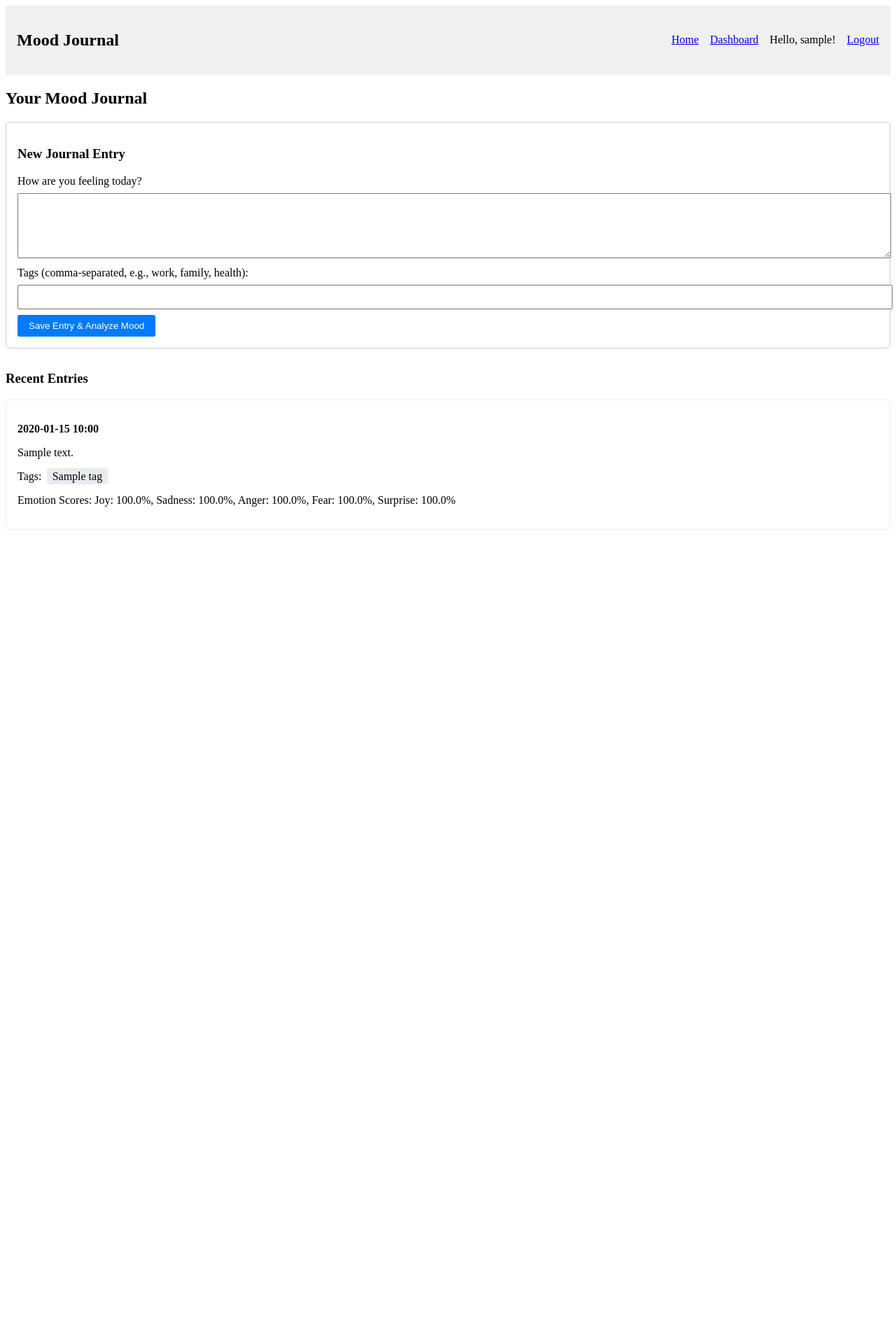
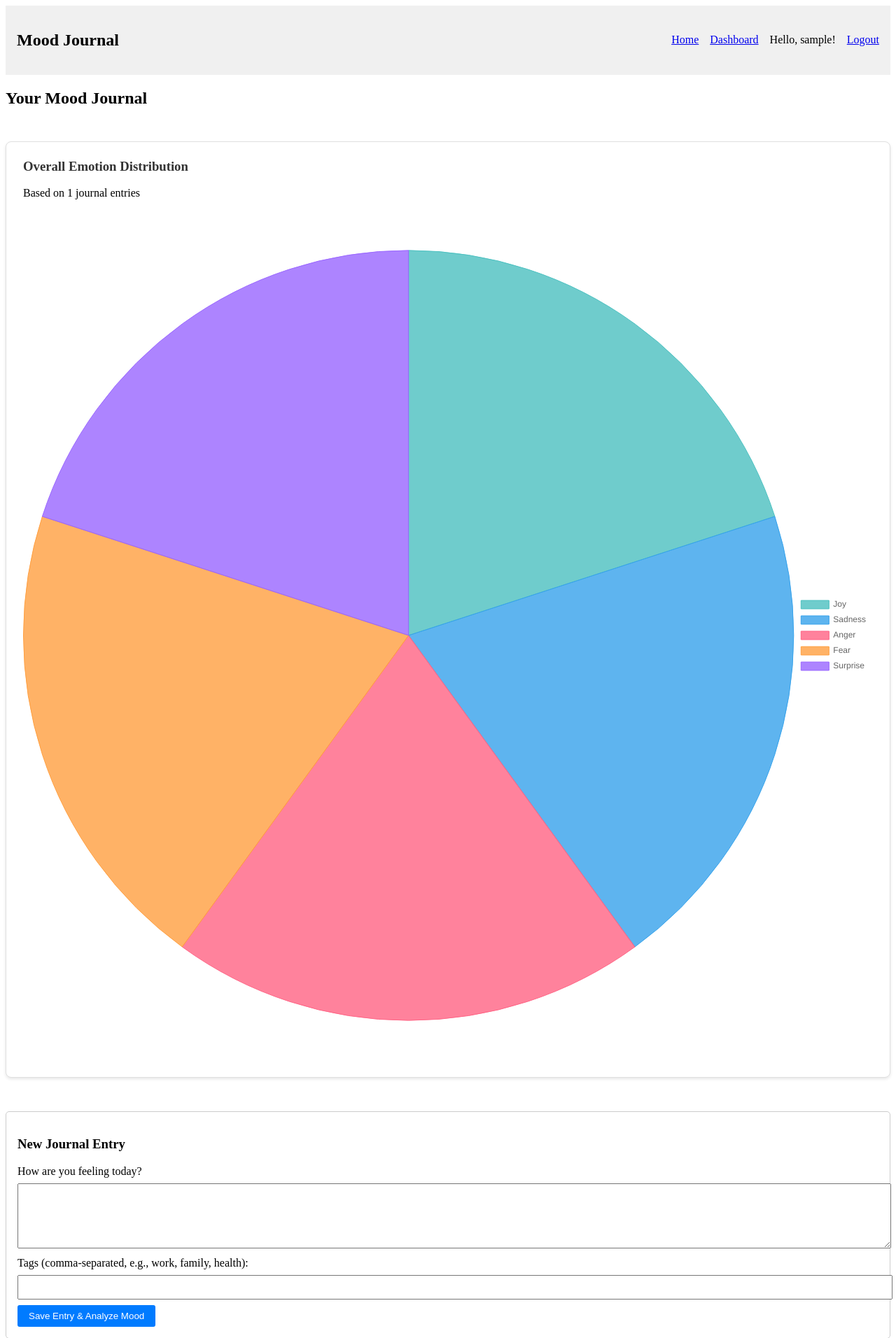
Before and after one commit to SundayMapunda/Mood-Journal-Hackathon, a Flask app: page /dashboard in a window 1280 px wide. Shown: the top 1912 px of the page at 70% size. Before the commit the page ends 757 px from the top, so only its background shows below. Run offline with Flask 3, Linux system fonts and the light colour scheme; a user stored in the database is signed in; tables that the repository leaves empty hold one stand-in row (values such as "Sample post").

Commit message:
added charts for mood trends

```diff
--- a/app/routes.py
+++ b/app/routes.py
@@ -166,7 +166,7 @@ def dashboard():
                               .order_by(Entry.date_created.desc())\
                               .limit(5).all()
 
-    # Get data for the chart - last 7 days of emotion scores
+    # Get data for the line chart - last 7 days of emotion scores
     import datetime
     seven_days_ago = datetime.datetime.utcnow() - datetime.timedelta(days=7)
 
@@ -194,6 +194,36 @@ def dashboard():
             fear_scores.append(round(entry.emotion_score.fear * 100, 1))
             surprise_scores.append(round(entry.emotion_score.surprise * 100, 1))
 
+    # NEW: Calculate emotion distribution for pie chart
+    all_entries = Entry.query\
+        .options(db.joinedload(Entry.emotion_score))\
+        .filter(Entry.user_id == current_user.id)\
+        .all()
+
+    emotion_totals = {
+        'joy': 0,
+        'sadness': 0,
+        'anger': 0,
+        'fear': 0,
+        'surprise': 0
+    }
+
+    entry_count = 0
+    for entry in all_entries:
+        if entry.emotion_score:
+            entry_count += 1
+            emotion_totals['joy'] += entry.emotion_score.joy
+            emotion_totals['sadness'] += entry.emotion_score.sadness
+            emotion_totals['anger'] += entry.emotion_score.anger
+            emotion_totals['fear'] += entry.emotion_score.fear
+            emotion_totals['surprise'] += entry.emotion_score.surprise
+
+    # Calculate average percentages
+    emotion_distribution = {}
+    if entry_count > 0:
+        for emotion, total in emotion_totals.items():
+            emotion_distribution[emotion] = round((total / entry_count) * 100, 1)
+
     return render_template('dashboard.html',
                          entries=recent_entries,
                          dates=dates,
@@ -201,7 +231,9 @@ def dashboard():
                          sadness_scores=sadness_scores,
                          anger_scores=anger_scores,
                          fear_scores=fear_scores,
-                         surprise_scores=surprise_scores)
+                         surprise_scores=surprise_scores,
+                         emotion_distribution=emotion_distribution,  # NEW
+                         entry_count=entry_count)  # NEW
 
 
 # Custom error handler for 401 errors...redundancy a function was created in __init__.py
--- a/app/templates/base.html
+++ b/app/templates/base.html
@@ -36,13 +36,28 @@
             display: flex;
             gap: 1rem;
         }
-        .chart-container {
-            margin: 2rem 0;
-            padding: 1rem;
-            border: 1px solid #eee;
-            border-radius: 5px;
-            background: white;
-        }
+        .charts-row {
+        display: flex;
+        flex-wrap: wrap;
+        gap: 2rem;
+        margin: 2rem 0;
+    }
+
+    .chart-container {
+        flex: 1;
+        min-width: 300px;
+        margin: 1rem 0;
+        padding: 1.5rem;
+        border: 1px solid #e0e0e0;
+        border-radius: 8px;
+        background: white;
+        box-shadow: 0 2px 4px rgba(0,0,0,0.1);
+    }
+
+    .chart-container h3 {
+        margin-top: 0;
+        color: #333;
+    }
     </style>
 </head>
 <body>
--- a/app/templates/dashboard.html
+++ b/app/templates/dashboard.html
@@ -3,11 +3,25 @@
 {% block content %}
 <h2>Your Mood Journal</h2>
 
-<!-- Mood Trends Chart -->
-{% if dates %}
-<div class="chart-container">
-    <h3>Your Mood Trends (Last 7 Days)</h3>
-    <canvas id="moodChart" width="400" height="200"></canvas>
+<!-- Charts Row -->
+{% if dates or emotion_distribution %}
+<div class="charts-row">
+    <!-- Mood Trends Chart -->
+    {% if dates %}
+    <div class="chart-container">
+        <h3>Your Mood Trends (Last 7 Days)</h3>
+        <canvas id="moodChart" width="400" height="200"></canvas>
+    </div>
+    {% endif %}
+
+    <!-- Emotion Distribution Pie Chart -->
+    {% if emotion_distribution %}
+    <div class="chart-container">
+        <h3>Overall Emotion Distribution</h3>
+        <p>Based on {{ entry_count }} journal entries</p>
+        <canvas id="emotionPieChart" width="400" height="400"></canvas>
+    </div>
+    {% endif %}
 </div>
 {% endif %}
 
@@ -134,4 +148,59 @@
     });
 </script>
 {% endif %}
+
+<!-- NEW: Pie Chart Script -->
+{% if emotion_distribution %}
+<script>
+    document.addEventListener('DOMContentLoaded', function() {
+        const pieCtx = document.getElementById('emotionPieChart').getContext('2d');
+        const emotionPieChart = new Chart(pieCtx, {
+            type: 'pie',
+            data: {
+                labels: ['Joy', 'Sadness', 'Anger', 'Fear', 'Surprise'],
+                datasets: [{
+                    data: [
+                        {{ emotion_distribution.get('joy', 0) }},
+                        {{ emotion_distribution.get('sadness', 0) }},
+                        {{ emotion_distribution.get('anger', 0) }},
+                        {{ emotion_distribution.get('fear', 0) }},
+                        {{ emotion_distribution.get('surprise', 0) }}
+                    ],
+                    backgroundColor: [
+                        'rgba(75, 192, 192, 0.8)',    // Joy - Teal
+                        'rgba(54, 162, 235, 0.8)',    // Sadness - Blue
+                        'rgba(255, 99, 132, 0.8)',    // Anger - Red
+                        'rgba(255, 159, 64, 0.8)',    // Fear - Orange
+                        'rgba(153, 102, 255, 0.8)'    // Surprise - Purple
+                    ],
+                    borderColor: [
+                        'rgb(75, 192, 192)',
+                        'rgb(54, 162, 235)',
+                        'rgb(255, 99, 132)',
+                        'rgb(255, 159, 64)',
+                        'rgb(153, 102, 255)'
+                    ],
+                    borderWidth: 1
+                }]
+            },
+            options: {
+                responsive: true,
+                plugins: {
+                    legend: {
+                        position: 'right',
+                    },
+                    tooltip: {
+                        callbacks: {
+                            label: function(context) {
+                                return context.label + ': ' + context.raw + '%';
+                            }
+                        }
+                    }
+                }
+            }
+        });
+    });
+</script>
+{% endif %}
+
 {% endblock %}
```
